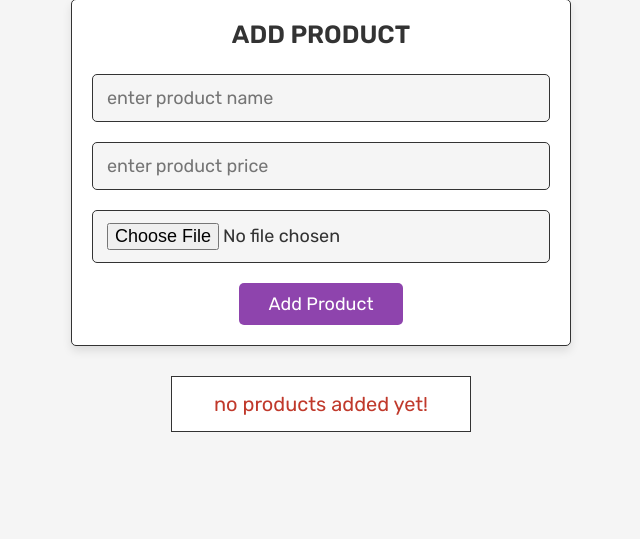
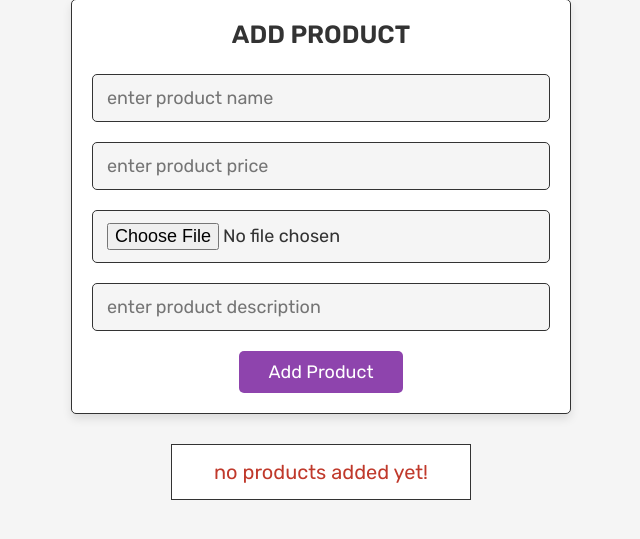
Before and after one commit to Harry2004harish/onlinebook, a PHP site: page /admin_products.php in a window 1280 px wide. Shown: the part 167-706 px from the top of the page, without its empty margins (319-959 px from the left). Run offline with PHP 8.4, Linux system fonts and the light colour scheme; the visitor is signed in with stand-in values (Sample User, id 1); data that the repository does not hold is empty.

Commit message:
product descrpiton added in admin panel

```diff
--- a/admin_products.php
+++ b/admin_products.php
@@ -18,13 +18,14 @@ if(isset($_POST['add_product'])){
    $image_size = $_FILES['image']['size'];
    $image_tmp_name = $_FILES['image']['tmp_name'];
    $image_folder = 'uploaded_img/'.$image;
+   $product_desc=$_POST['product_desc'];
 
    $select_product_name = mysqli_query($conn, "SELECT name FROM `products` WHERE name = '$name'") or die('query failed');
 
    if(mysqli_num_rows($select_product_name) > 0){
       $message[] = 'product name already added';
    }else{
-      $add_product_query = mysqli_query($conn, "INSERT INTO `products`(name, price, image) VALUES('$name', '$price', '$image')") or die('query failed');
+      $add_product_query = mysqli_query($conn, "INSERT INTO `products`(name, price, image,product_desc) VALUES('$name', '$price', '$image','$product_desc')") or die('query failed');
 
       if($add_product_query){
          if($image_size > 2000000){
@@ -53,8 +54,9 @@ if(isset($_POST['update_product'])){
    $update_p_id = $_POST['update_p_id'];
    $update_name = $_POST['update_name'];
    $update_price = $_POST['update_price'];
+   $update_product_desc=$_POST['update_product_desc'];
 
-   mysqli_query($conn, "UPDATE `products` SET name = '$update_name', price = '$update_price' WHERE id = '$update_p_id'") or die('query failed');
+   mysqli_query($conn, "UPDATE `products` SET name = '$update_name', price = '$update_price',product_desc='$update_product_desc' WHERE id = '$update_p_id'") or die('query failed');
 
    $update_image = $_FILES['update_image']['name'];
    $update_image_tmp_name = $_FILES['update_image']['tmp_name'];
@@ -110,6 +112,7 @@ if(isset($_POST['update_product'])){
             <input type="text" name="name" class="box" placeholder="enter product name" required>
             <input type="number" min="0" name="price" class="box" placeholder="enter product price" required>
             <input type="file" name="image" accept="image/jpg, image/jpeg, image/png" class="box" required>
+            <input type="text" name="product_desc" class="box" placeholder="enter product description" required>
             <input type="submit" value="add product" name="add_product" class="btn">
         </form>
 
@@ -132,6 +135,7 @@ if(isset($_POST['update_product'])){
                 <img src="uploaded_img/<?php echo $fetch_products['image']; ?>" alt="">
                 <div class="name"><?php echo $fetch_products['name']; ?></div>
                 <div class="price">Rs <?php echo $fetch_products['price']; ?>/-</div>
+                <!-- <div class="product_desc"><?php echo $fetch_products['product_desc']; ?></div> -->
                 <a href="admin_products.php?update=<?php echo $fetch_products['id']; ?>" class="option-btn">update</a>
                 <a href="admin_products.php?delete=<?php echo $fetch_products['id']; ?>" class="delete-btn"
                     onclick="return confirm('delete this product?');">delete</a>
@@ -163,6 +167,8 @@ if(isset($_POST['update_product'])){
                 placeholder="enter product name">
             <input type="number" name="update_price" value="<?php echo $fetch_update['price']; ?>" min="0" class="box"
                 required placeholder="enter product price">
+            <input type="text" name="update_product_desc" value="<?php echo $fetch_update['product_desc']; ?>"
+                class="box" required placeholder="product description">
             <input type="file" class="box" name="update_image" accept="image/jpg, image/jpeg, image/png">
             <input type="submit" value="update" name="update_product" class="btn">
             <input type="reset" value="cancel" id="close-update" class="option-btn">
```
Also changed, not shown: uploaded_img/holy_ghosts.jpg (added).
